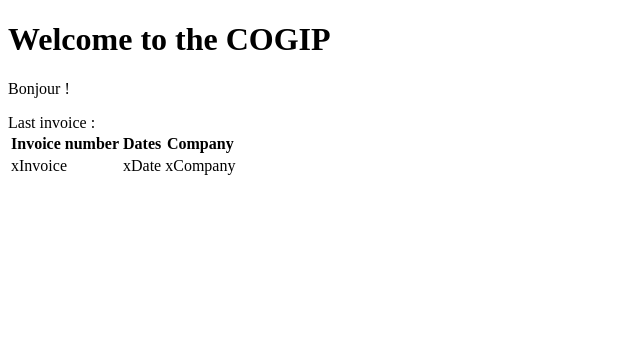
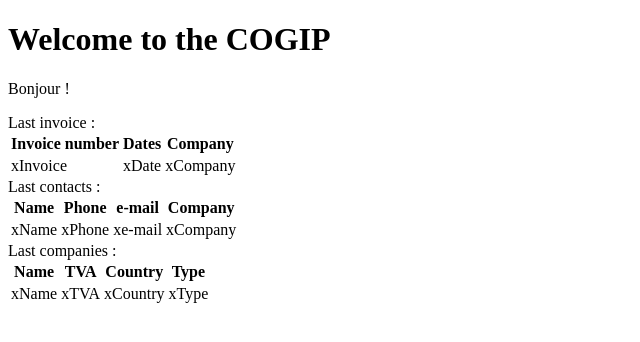
Before and after one commit to Richardtristan/PHP-challenge-2, a PHP site: template src/View/welcome.php in a window 1280 px wide. Shown: the top 342 px of the page, without its empty margins (0-640 px from the left). Run offline with PHP 8.4, Linux system fonts and the light colour scheme; the template is opened without the code that fills it, so the values that code supplies are empty.

Commit message:
welcome page

```diff
--- a/src/View/welcome.php
+++ b/src/View/welcome.php
@@ -10,6 +10,7 @@
     <!-- Insert header here -->
     <h1>Welcome to the COGIP</h1>
     <p>Bonjour !</p>
+    <div>
         <label for="invoice">Last invoice :</label>
         <table id='invoice'>
             <tr>
@@ -23,5 +24,36 @@
                 <td>xCompany</td>
             </tr>
         </table>
+        <label for="contact">Last contacts :</label>
+        <table id='contact'>
+            <tr>
+                <th>Name</th>
+                <th>Phone</th>
+                <th>e-mail</th>
+                <th>Company</th>
+            </tr>
+            <tr>
+                <td>xName</td>
+                <td>xPhone</td>
+                <td>xe-mail</td>
+                <td>xCompany</td>
+            </tr>
+        </table>
+        <label for="companies">Last companies :</label>
+        <table id='companies'>
+            <tr>
+                <th>Name</th>
+                <th>TVA</th>
+                <th>Country</th>
+                <th>Type</th>
+            </tr>
+            <tr>
+                <td>xName</td>
+                <td>xTVA</td>
+                <td>xCountry</td>
+                <td>xType</td>
+            </tr>
+        </table>
+    </div>
 </body>
 </html>
```
Lines whose indentation alone changed are shown as unchanged.
